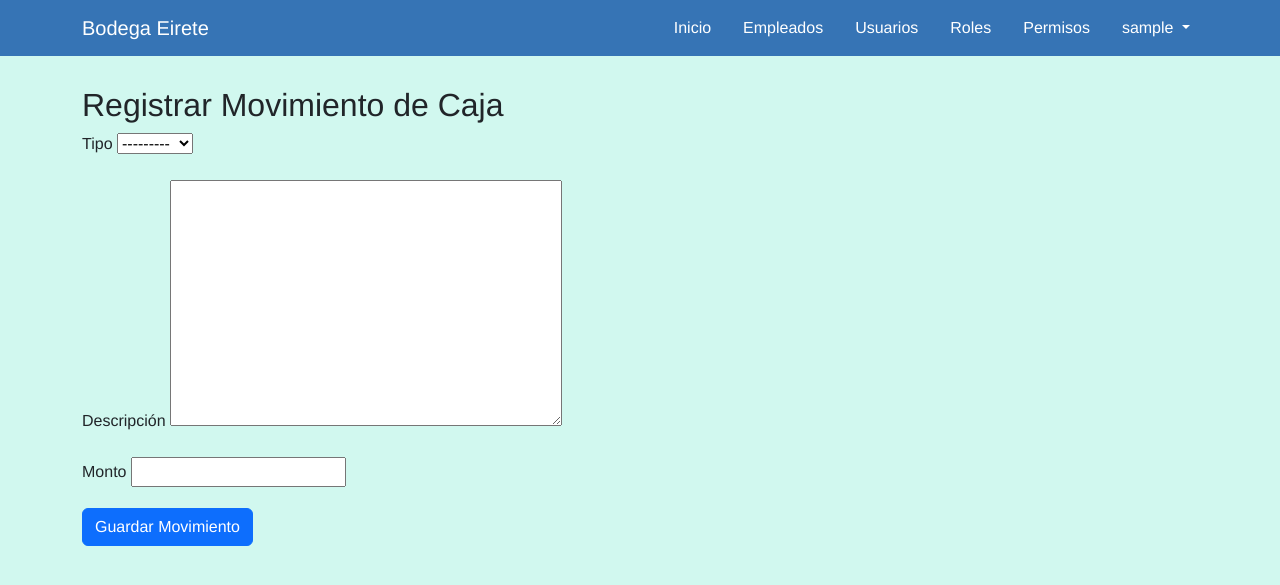
After one commit to DerliscrDev/bodega-eirete, a Django app: page /cajas/movimientos/nuevo/ in a window 1280 px wide. The commit adds this page. Shown: the top 585 px of the page. Run offline with Django 4.2, Linux system fonts and the light colour scheme; the visitor is signed in with stand-in values (Sample User, id 1); parts of the project's set-up code (start-up, migrations or seed data) failed here and were passed over.

Commit message:
Agrego movimiento de cajas

```diff
--- a/bodega/forms.py
+++ b/bodega/forms.py
@@ -4,7 +4,8 @@ from django.forms import inlineformset_factory, DateInput
 from django.contrib.auth.forms import SetPasswordForm
 from .models import (
     Empleado, Usuario, Rol, Permiso, Producto, Movimiento, Proveedor, OrdenCompra, DetalleOrdenCompra,
-    Cliente, Almacen, Inventario, CategoriaProducto, Pedido, DetallePedido, Factura, DetalleFactura
+    Cliente, Almacen, Inventario, CategoriaProducto, Pedido, DetallePedido, Factura, DetalleFactura,
+    Caja, MovimientoCaja
 )
 
 class EmpleadoForm(forms.ModelForm):
@@ -122,3 +123,14 @@ DetalleOrdenCompraFormSet = inlineformset_factory(
 
 class CambiarPasswordForm(SetPasswordForm):
     pass
+
+class CajaForm(forms.ModelForm):
+    class Meta:
+        model = Caja
+        fields = ['monto_inicial']
+
+
+class MovimientoCajaForm(forms.ModelForm):
+    class Meta:
+        model = MovimientoCaja
+        fields = ['tipo', 'descripcion', 'monto']
--- a/bodega/models.py
+++ b/bodega/models.py
@@ -1,6 +1,7 @@
 from django.contrib.auth.models import AbstractUser
 from django.db import models
 from django.contrib.auth import get_user_model
+# User = get_user_model()
 
 # === BASE ===
 class Persona(models.Model):
@@ -221,3 +222,27 @@ class DetalleFactura(models.Model):
 
     def __str__(self):
         return f"{self.producto} x {self.cantidad}"
+
+class Caja(models.Model):
+    fecha_apertura = models.DateTimeField(auto_now_add=True)
+    fecha_cierre = models.DateTimeField(null=True, blank=True)
+    usuario_apertura = models.ForeignKey(Usuario, on_delete=models.CASCADE, related_name='aperturas_caja')
+    usuario_cierre = models.ForeignKey(Usuario, on_delete=models.SET_NULL, null=True, blank=True, related_name='cierres_caja')
+    monto_inicial = models.DecimalField(max_digits=12, decimal_places=2)
+    monto_final = models.DecimalField(max_digits=12, decimal_places=2, null=True, blank=True)
+    estado = models.CharField(max_length=10, choices=[('abierta', 'Abierta'), ('cerrada', 'Cerrada')], default='abierta')
+
+    def __str__(self):
+        return f"Caja {self.pk} - {self.estado}"
+
+
+class MovimientoCaja(models.Model):
+    caja = models.ForeignKey(Caja, on_delete=models.CASCADE, related_name='movimientos')
+    tipo = models.CharField(max_length=10, choices=[('ingreso', 'Ingreso'), ('egreso', 'Egreso')])
+    descripcion = models.TextField()
+    monto = models.DecimalField(max_digits=12, decimal_places=2)
+    fecha = models.DateTimeField(auto_now_add=True)
+    usuario = models.ForeignKey(Usuario, on_delete=models.CASCADE)
+
+    def __str__(self):
+        return f"{self.tipo.capitalize()} - {self.monto} Gs"
--- /dev/null
+++ b/bodega/templates/bodega/movimientocaja_form.html
@@ -0,0 +1,28 @@
+{% extends 'bodega/base.html' %}
+
+{% block title %}Registrar Movimiento de Caja - Bodega Eirete{% endblock %}
+
+{% block content %}
+<h2>Registrar Movimiento de Caja</h2>
+
+<form method="post">
+  {% csrf_token %}
+  {{ form.non_field_errors }}
+  <div class="mb-3">
+    <label for="id_tipo" class="form-label">Tipo</label>
+    {{ form.tipo }}
+    {{ form.tipo.errors }}
+  </div>
+  <div class="mb-3">
+    <label for="id_descripcion" class="form-label">Descripción</label>
+    {{ form.descripcion }}
+    {{ form.descripcion.errors }}
+  </div>
+  <div class="mb-3">
+    <label for="id_monto" class="form-label">Monto</label>
+    {{ form.monto }}
+    {{ form.monto.errors }}
+  </div>
+  <button type="submit" class="btn btn-primary">Guardar Movimiento</button>
+</form>
+{% endblock %}
--- a/bodega/templates/bodega/producto_list.html
+++ b/bodega/templates/bodega/producto_list.html
@@ -25,8 +25,6 @@
           <tr>
             <th>Nombre</th>
             <th>Código</th>
-            <th>Precio</th>
-            <th>Stock</th>
             <th>Estado</th>
             <th>Acciones</th>
           </tr>
@@ -36,8 +34,6 @@
           <tr>
             <td>{{ producto.nombre }}</td>
             <td>{{ producto.codigo }}</td>
-            <td>Gs.{{ producto.precio }}</td>
-            <td>{{ producto.stock }}</td>
             <td>{% if producto.activo %}Activo{% else %}Inactivo{% endif %}</td>
             <td>
               {% if request.user|tiene_permiso:"editar_producto" %}
--- a/bodega/urls.py
+++ b/bodega/urls.py
@@ -23,7 +23,8 @@ from .views import (
     ReporteOrdenCompraView, ReporteClienteView,
     MovimientoReporteExportView, ReporteInventarioExportView, ReportePedidoExportView, ReporteFacturaExportView,
     ReporteOrdenCompraExportView, ReporteClienteExportView,
-    GenerarFacturaDesdePedidoView, FacturaPrintView, FacturaPDFView
+    GenerarFacturaDesdePedidoView, FacturaPrintView, FacturaPDFView,
+    CajaListView, CajaCreateView, CajaCloseView, MovimientoCajaCreateView, CajaMovimientosView
 )
 
 urlpatterns = [
@@ -137,4 +138,11 @@ urlpatterns = [
     path('reportes/clientes/', ReporteClienteView.as_view(), name='reporte_clientes'),
     path('reportes/clientes/exportar/', ReporteClienteExportView.as_view(), name='reporte_clientes_exportar'),
     path('reportes/grafico-entradas-salidas/', views.datos_entradas_salidas, name='grafico_entradas_salidas'),
+
+    # Caja
+    path('cajas/', CajaListView.as_view(), name='caja_list'),
+    path('cajas/abrir/', CajaCreateView.as_view(), name='caja_create'),
+    path('cajas/cerrar/<int:pk>/', CajaCloseView.as_view(), name='caja_close'),
+    path('cajas/movimientos/<int:pk>/', CajaMovimientosView.as_view(), name='caja_movimientos'),
+    path('cajas/movimientos/nuevo/', MovimientoCajaCreateView.as_view(), name='movimiento_caja_create'),
 ]
--- a/bodega/views.py
+++ b/bodega/views.py
@@ -29,12 +29,12 @@ from num2words import num2words
 
 from .models import (
     Empleado, Usuario, Rol, Permiso, Producto, Movimiento, Proveedor, OrdenCompra, DetalleOrdenCompra, Cliente,
-    Almacen, CategoriaProducto, Inventario, Pedido, DetallePedido, Factura, DetalleFactura
+    Almacen, CategoriaProducto, Inventario, Pedido, DetallePedido, Factura, DetalleFactura, Caja, MovimientoCaja
 )
 from .forms import (
     EmpleadoForm, UsuarioForm, RolForm, PermisoForm, CambiarPasswordForm, ProductoForm, MovimientoForm, ProveedorForm,
     OrdenCompraForm, DetalleOrdenCompraForm, ClienteForm, AlmacenForm, CategoriaProductoForm, PedidoForm, DetallePedidoFormSet,
-    FacturaForm, DetalleFacturaForm, DetalleOrdenCompraFormSet
+    FacturaForm, DetalleFacturaForm, DetalleOrdenCompraFormSet, CajaForm, MovimientoCajaForm
 )
 from django.contrib.auth.tokens import default_token_generator
 from .decorators import permiso_requerido
@@ -1394,3 +1394,58 @@ class FacturaPDFView(LoginRequiredMixin, View):
             return HttpResponse('Ocurrió un error al generar el PDF', status=500)
 
         return response
+
+@method_decorator(permiso_requerido('abrir_caja'), name='dispatch')
+class CajaCreateView(LoginRequiredMixin, CreateView):
+    model = Caja
+    form_class = CajaForm
+    template_name = 'bodega/caja_form.html'
+
+    def form_valid(self, form):
+        form.instance.usuario_apertura = self.request.user
+        form.instance.fecha_apertura = timezone.now()
+        form.instance.estado = 'abierta'
+        return super().form_valid(form)
+
+    def get_success_url(self):
+        return reverse('caja_list')
+
+@method_decorator(permiso_requerido('cerrar_caja'), name='dispatch')
+class CajaCloseView(LoginRequiredMixin, View):
+    def post(self, request, pk):
+        caja = get_object_or_404(Caja, pk=pk, estado='abierta')
+        caja.fecha_cierre = timezone.now()
+        caja.usuario_cierre = request.user
+        caja.estado = 'cerrada'
+        caja.save()
+        return redirect('caja_list')
+
+@method_decorator(permiso_requerido('registrar_movimiento_caja'), name='dispatch')
+class MovimientoCajaCreateView(LoginRequiredMixin, CreateView):
+    model = MovimientoCaja
+    form_class = MovimientoCajaForm
+    template_name = 'bodega/movimientocaja_form.html'
+
+    def form_valid(self, form):
+        form.instance.usuario = self.request.user
+        form.instance.fecha = timezone.now()
+        return super().form_valid(form)
+
+    def get_success_url(self):
+        return reverse('caja_list')
+
+@method_decorator(permiso_requerido('ver_caja'), name='dispatch')
+class CajaListView(LoginRequiredMixin, ListView):
+    model = Caja
+    template_name = 'bodega/caja_list.html'
+    context_object_name = 'cajas'
+
+@method_decorator(permiso_requerido('ver_movimientos_caja'), name='dispatch')
+class CajaMovimientosView(LoginRequiredMixin, View):
+    def get(self, request, pk):
+        caja = get_object_or_404(Caja, pk=pk)
+        movimientos = caja.movimientos.all()
+        return render(request, 'bodega/caja_movimientos.html', {
+            'caja': caja,
+            'movimientos': movimientos
+        })
```
Also changed, not shown: bodega/templates/bodega/caja_form.html (added, +18 -0 lines), bodega/templates/bodega/caja_list.html (added, +50 -0 lines), bodega/templates/bodega/caja_movimientos.html (added, +38 -0 lines), bodega/templates/bodega/home.html (+13 -0 lines).
